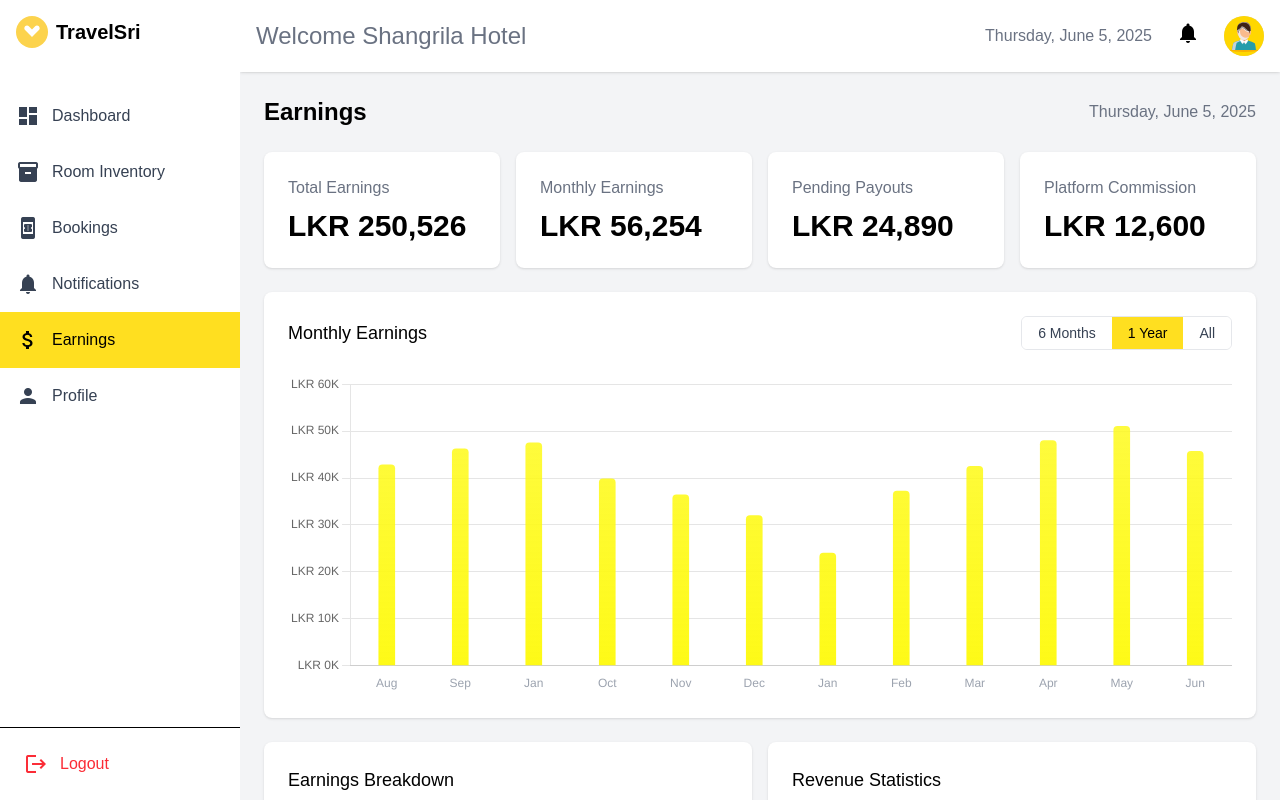
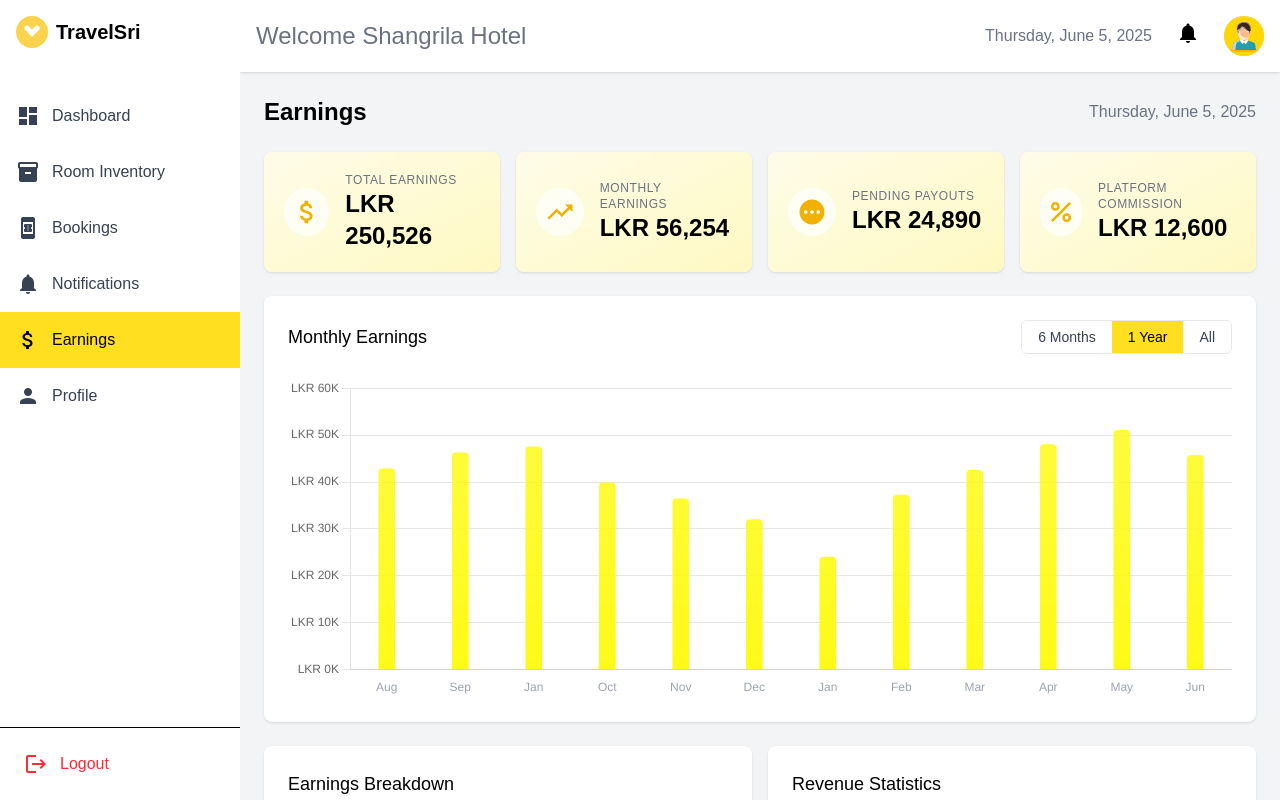
Before and after one commit to mr-chamika/TravelSri, a React (Vite) app in the folder frontend/web_frontend/: page /hotel/earnings in a window 1280 px wide. Built offline with nearby package versions, Linux system fonts and the light colour scheme.

Commit message:
Earnings dashboard page stat cards updated

```diff
--- a/frontend/web_frontend/src/pages/HotelAdmin/EarningsPage/EarningsPage.jsx
+++ b/frontend/web_frontend/src/pages/HotelAdmin/EarningsPage/EarningsPage.jsx
@@ -19,6 +19,12 @@ import {
   lineChartOptions,
   getGradient
 } from '../../../utils/chartUtils';
+import {
+  MdAttachMoney, // Total Earnings
+  MdTrendingUp,  // Monthly Earnings
+  MdPending,     // Pending Payouts
+  MdPercent      // Platform Commission
+} from 'react-icons/md';
 
 ChartJS.register(
   CategoryScale,
@@ -234,6 +240,41 @@ const EarningsPage = () => {
     }
   });
 
+  const statCards = [
+    {
+      label: 'TOTAL EARNINGS',
+      value: `LKR ${earningsData.totalEarnings.toLocaleString()}`,
+      Icon: MdAttachMoney,
+    },
+    {
+      label: 'MONTHLY EARNINGS',
+      value: `LKR ${earningsData.monthlyEarnings.toLocaleString()}`,
+      Icon: MdTrendingUp,
+    },
+    {
+      label: 'PENDING PAYOUTS',
+      value: `LKR ${earningsData.pendingPayouts.toLocaleString()}`,
+      Icon: MdPending,
+    },
+    {
+      label: 'PLATFORM COMMISSION',
+      value: `LKR ${earningsData.platformCommission.toLocaleString()}`,
+      Icon: MdPercent,
+    },
+  ];
+
+  const StatsIconCard = ({ label, value, Icon }) => (
+    <div className="flex items-center gap-4 p-5 rounded-lg shadow bg-gradient-to-br from-yellow-50 to-yellow-100 hover:shadow-md transition">
+      <div className="w-12 h-12 flex items-center justify-center rounded-full bg-white/70">
+        <Icon className="text-3xl text-yellow-500" />
+      </div>
+      <div>
+        <h3 className="text-gray-500 text-xs font-medium tracking-wider">{label}</h3>
+        <p className="text-2xl font-bold">{value}</p>
+      </div>
+    </div>
+  );
+
   return (
     <div className="p-6">
       <div className="flex justify-between items-center mb-6">
@@ -241,16 +282,9 @@ const EarningsPage = () => {
         <p className="text-gray-500">{currentDate}</p>
       </div>
 
-      <div className="grid grid-cols-4 gap-4 mb-6">
-        {Object.entries(earningsData).map(([key, value]) => (
-          <div key={key} className="bg-white p-6 rounded-lg shadow-sm">
-            <h3 className="text-gray-500 font-medium mb-2">
-              {key
-                .replace(/([A-Z])/g, ' $1')
-                .replace(/^./, str => str.toUpperCase())}
-            </h3>
-            <p className="text-3xl font-bold">LKR {value.toLocaleString()}</p>
-          </div>
+      <div className="grid grid-cols-1 sm:grid-cols-2 md:grid-cols-4 gap-4 mb-6">
+        {statCards.map((s) => (
+          <StatsIconCard key={s.label} {...s} />
         ))}
       </div>
 
```
